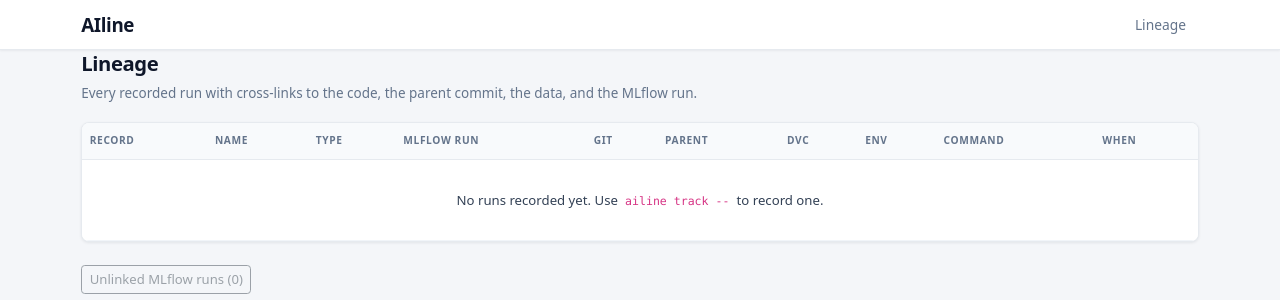
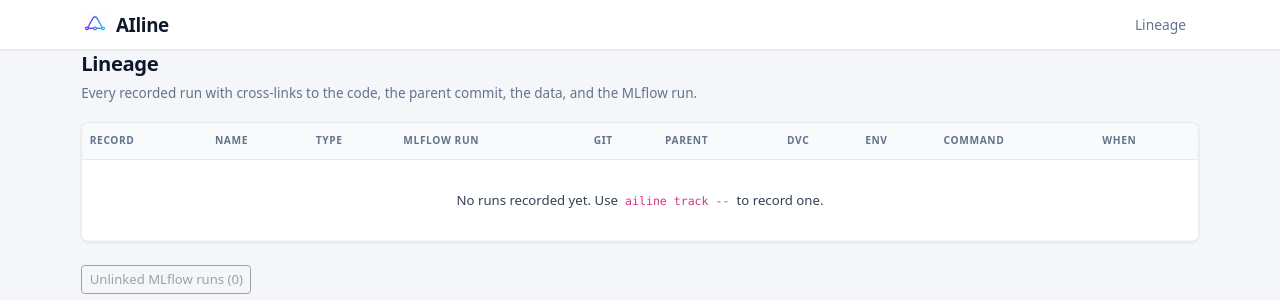
Before and after one commit to IgorZaton/ailine, a Flask app: template ailine/web/templates/lineage.html in a window 1280 px wide. Shown: the top 300 px of the page. Run offline with Flask 3, Linux system fonts and the light colour scheme; the template is opened without the code that fills it, so the values that code supplies are empty; parts of the project's set-up code (start-up, migrations or seed data) failed here and were passed over.

Commit message:
feat(web): add Ailine branding logos to navbar and docs
Display the icon mark in the app top bar and embed the full logo in README so product identity is consistent across UI and project documentation.

Co-authored-by: Cursor <cursoragent@cursor.com>

```diff
--- a/ailine/web/static/ailine_ui.css
+++ b/ailine/web/static/ailine_ui.css
@@ -40,6 +40,18 @@ body.ailine-body {
     font-weight: 700;
     letter-spacing: -0.02em;
     color: #0f172a !important;
+}
+
+.ailine-brand {
+    display: inline-flex;
+    align-items: center;
+    gap: 0.45rem;
+}
+
+.ailine-brand-logo {
+    width: 28px;
+    height: 28px;
+    object-fit: contain;
 }
 
 .ailine-navbar .nav-link {
--- a/ailine/web/templates/base.html
+++ b/ailine/web/templates/base.html
@@ -12,7 +12,10 @@
 <body class="ailine-body">
     <nav class="navbar navbar-expand-lg ailine-navbar sticky-top">
         <div class="container">
-            <a class="navbar-brand" href="{{ url_for('lineage') }}">AIline</a>
+            <a class="navbar-brand ailine-brand" href="{{ url_for('lineage') }}">
+                <img src="{{ url_for('static', filename='icon_2.png') }}" alt="AIline logo" class="ailine-brand-logo">
+                <span>AIline</span>
+            </a>
             <button class="navbar-toggler" type="button" data-bs-toggle="collapse" data-bs-target="#navbarNav"
                     aria-controls="navbarNav" aria-expanded="false" aria-label="Toggle navigation">
                 <span class="navbar-toggler-icon"></span>
```
Also changed, not shown: README.md, ailine/web/static/icon.png (added), ailine/web/static/icon_2.png (added).
